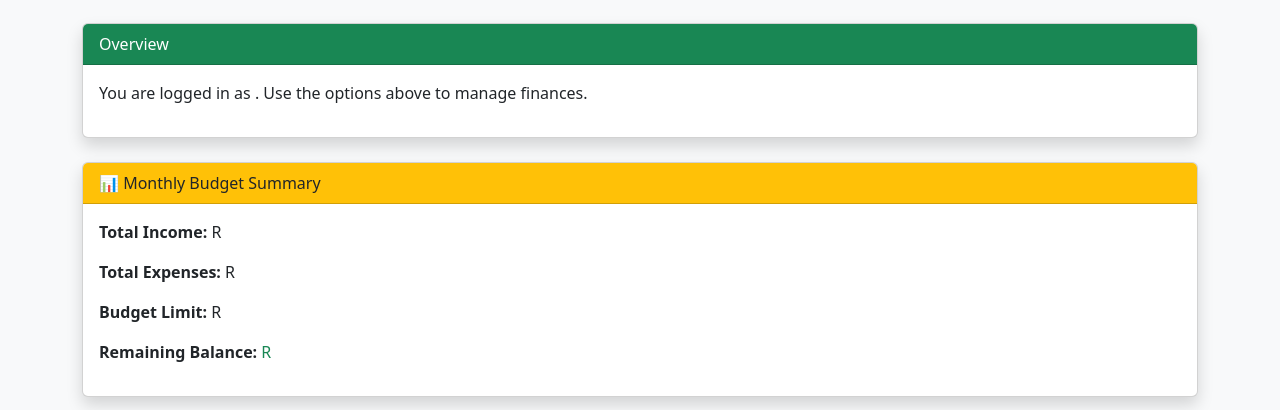
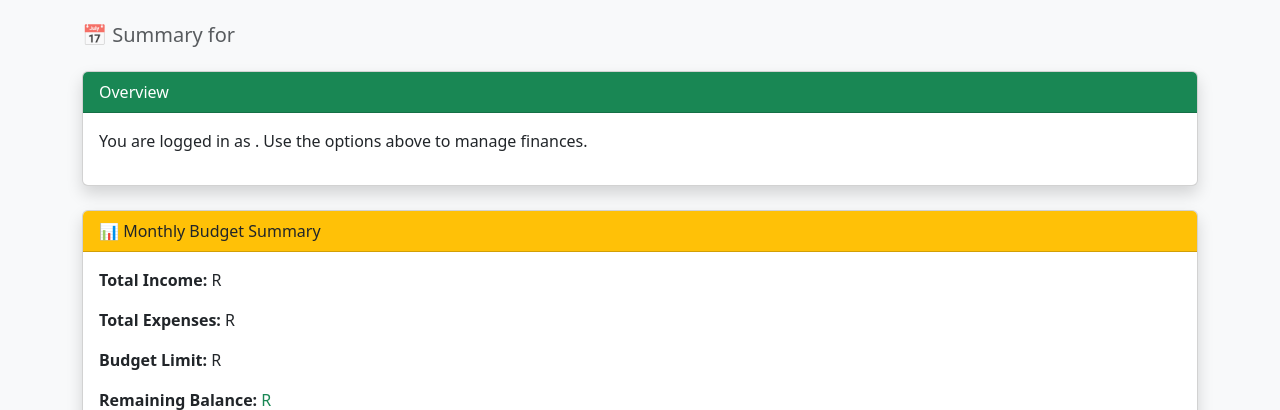
Before and after one commit to Nnzheni/church-finance-manager, a Python web app: template templates/dashboard.html in a window 1280 px wide. Shown: the part 110-520 px from the top of the page. Run offline with Jinja, Linux system fonts and the light colour scheme; the template is opened without the code that fills it, so the values that code supplies are empty.

Commit message:
Update dashboard.html

```diff
--- a/templates/dashboard.html
+++ b/templates/dashboard.html
@@ -29,7 +29,7 @@
 
 <div class="container mt-4">
   <h4 class="mb-4">Welcome, {{ user }}</h4>
-
+  <h5 class="text-muted mb-4">📅 Summary for {{ now.strftime('%B %Y') }}</h5>
   {% if role == 'Finance Manager' %}
   <div class="mb-4">
    <a href="{{ url_for('add_income') }}" class="btn btn-success me-2">➕ Add Income</a>
```
